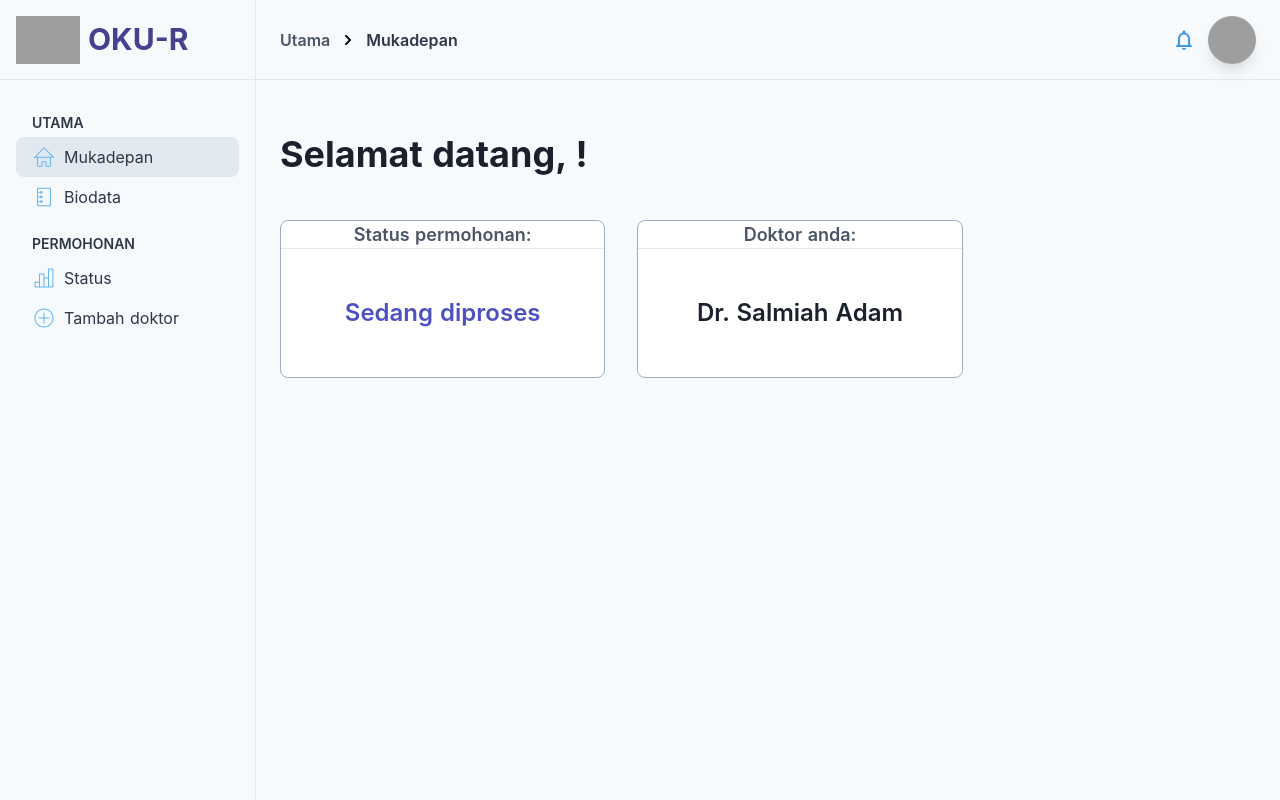
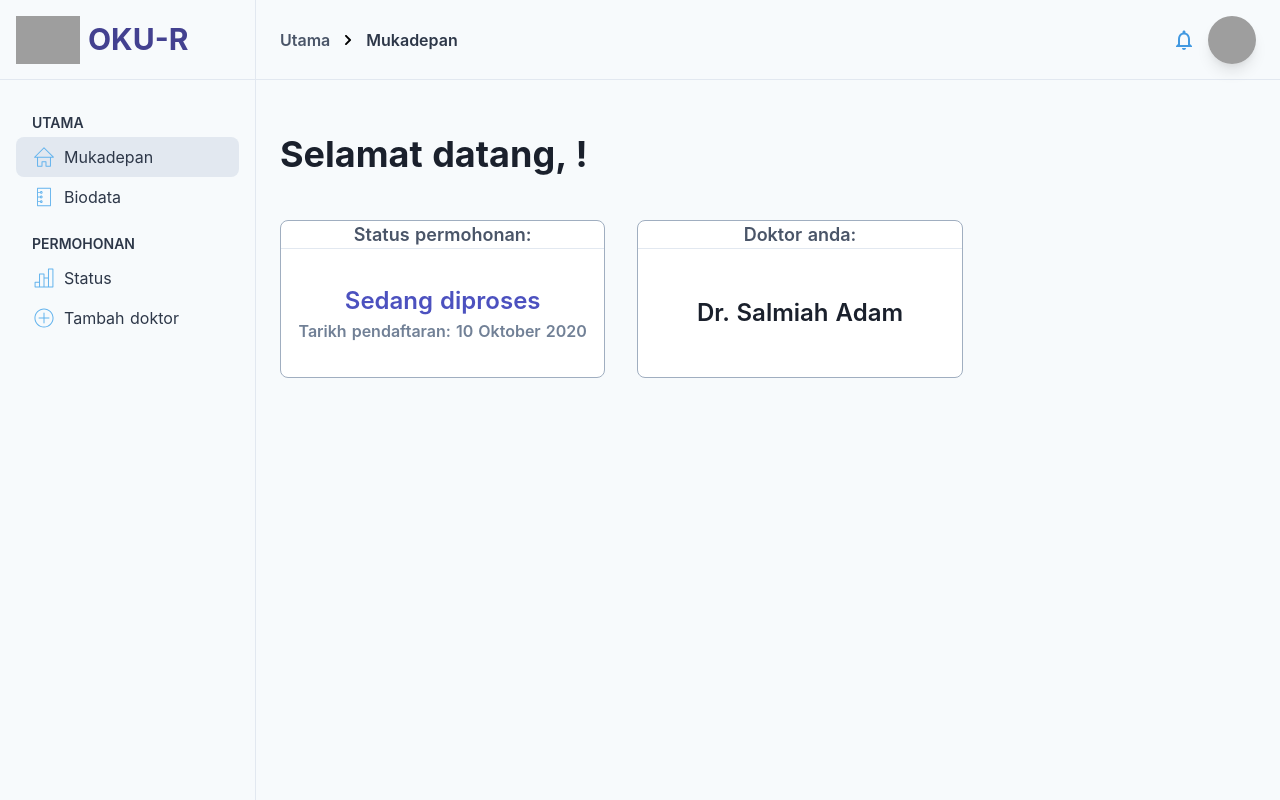
Before and after one commit to mirzanorazman/myhackathon2020, a Nuxt app: page /pengguna in a window 1280 px wide. Built offline with nearby package versions, Linux system fonts and the light colour scheme; grey boxes are pictures that could not be loaded.

Commit message:
Tambah tarikh pendaftaran

```diff
--- a/pages/pengguna/index.vue
+++ b/pages/pengguna/index.vue
@@ -15,6 +15,9 @@
         <div class="flex flex-col h-32 items-center justify-center">
           <p class="text-2xl font-semibold text-indigo-700 text-center">
             Sedang diproses
+          </p>
+          <p class="font-semibold text-gray-600 text-center">
+            Tarikh pendaftaran: 10 Oktober 2020
           </p>
         </div>
       </section>
```
